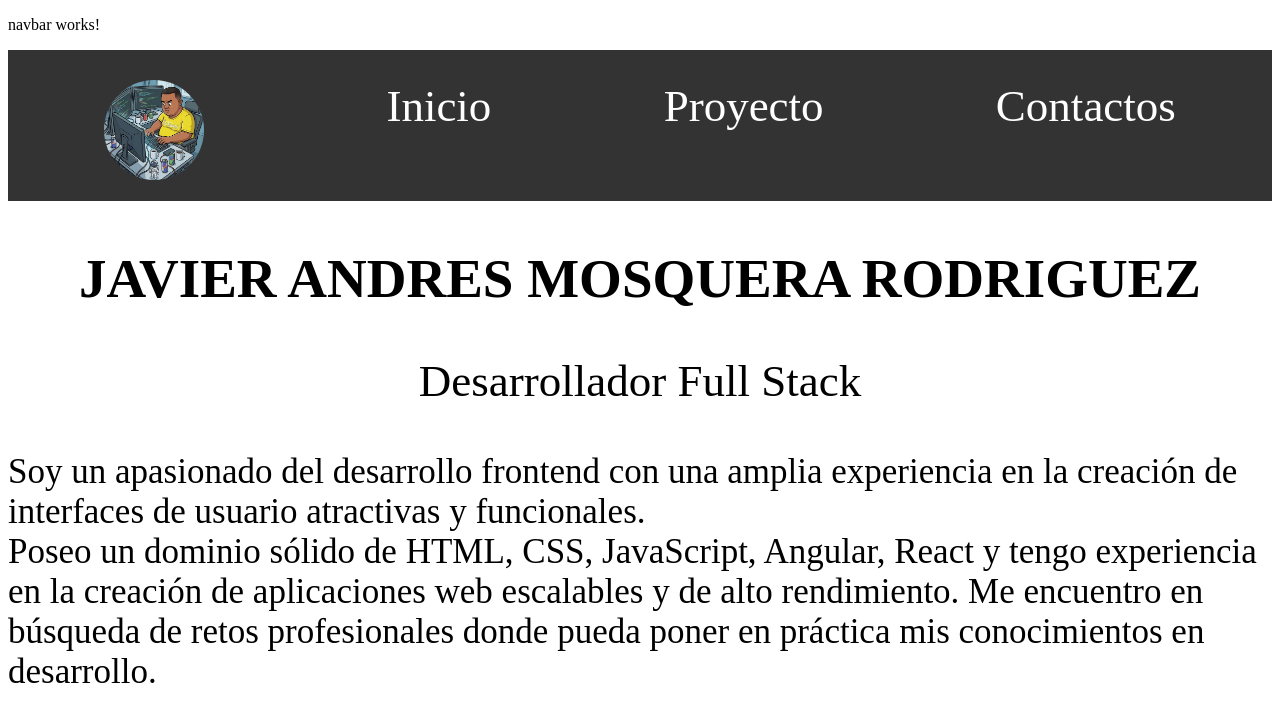
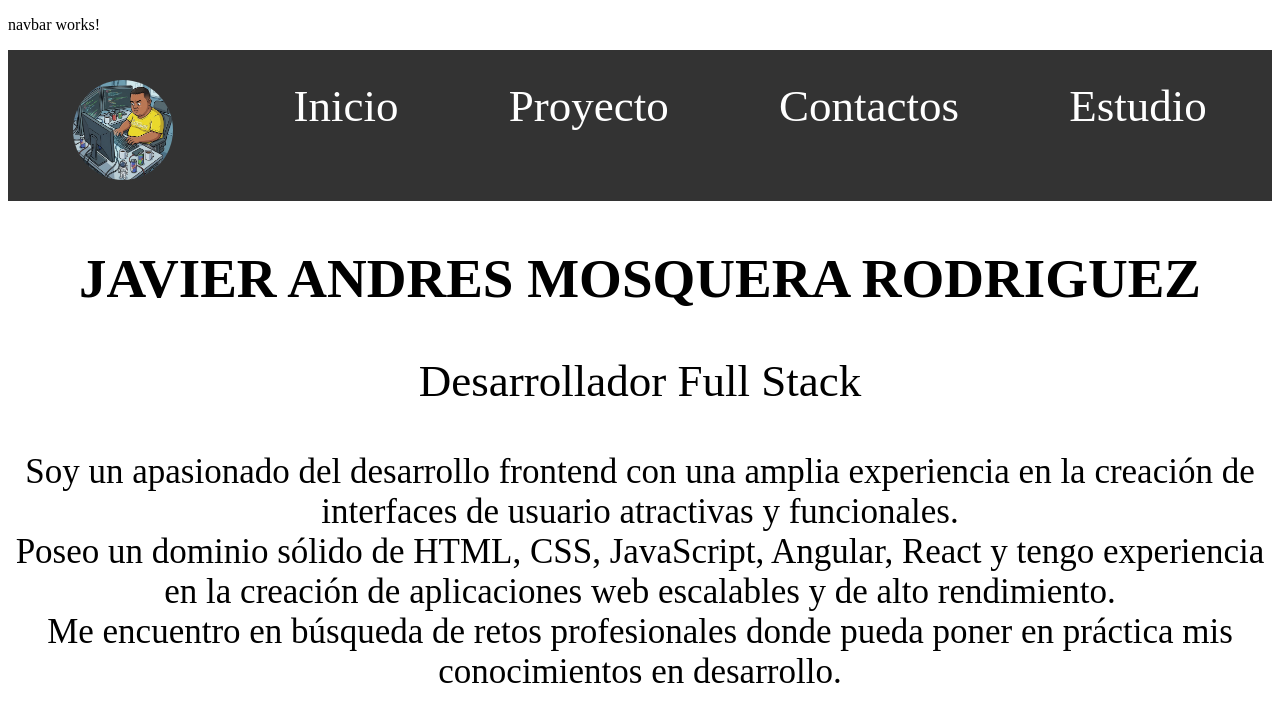
Before and after one commit to AndresMosquera9005/Javier-Mosquera-CV, an Angular app in the folder cvjamr/: page /inicio in a window 1280 px wide. Shown: the top 722 px of the page. Built offline with nearby package versions, Linux system fonts and the light colour scheme.

Commit message:
Se agrego nueva pestaña de estudio

```diff
--- /dev/null
+++ b/cvjamr/src/app/components/estudios/estudios.html
@@ -0,0 +1 @@
+<p>estudios works!</p>
--- a/cvjamr/src/app/components/inicio/inicio.css
+++ b/cvjamr/src/app/components/inicio/inicio.css
@@ -11,4 +11,5 @@
 
 #parrafo{
     font-size: 35px;
+    text-align: center;
 }
--- a/cvjamr/src/app/components/inicio/inicio.html
+++ b/cvjamr/src/app/components/inicio/inicio.html
@@ -3,6 +3,6 @@
 <p id="ultimoEstudio">Desarrollador Full Stack </p>
 <p id="parrafo">
     Soy un apasionado del desarrollo frontend con una amplia experiencia en la creación de interfaces de usuario atractivas y funcionales. <br>
-    Poseo un dominio sólido de HTML, CSS, JavaScript, Angular, React y tengo experiencia en la creación de aplicaciones web escalables y de alto rendimiento.
+    Poseo un dominio sólido de HTML, CSS, JavaScript, Angular, React y tengo experiencia en la creación de aplicaciones web escalables y de alto rendimiento.<br>
     Me encuentro en búsqueda de retos profesionales donde pueda poner en práctica mis conocimientos en desarrollo.
 </p>
--- a/cvjamr/src/app/components/navbar/navbar.html
+++ b/cvjamr/src/app/components/navbar/navbar.html
@@ -5,6 +5,7 @@
     <a routerLink="/" routerLinkActive="active">Inicio</a>
     <a routerLink="/proyecto" routerLinkActive="active">Proyecto</a>
     <a routerLink="/contacto" routerLinkActive="active">Contactos</a>
+    <a routerLink="/estudio" routerLinkActive="active">Estudio</a>
 </nav>
 
 <!-- <app-inicio></app-inicio> -->
```
Also changed, not shown: cvjamr/src/app/components/estudios/estudios.ts (added, +11 -0 lines), cvjamr/src/app/components/estudios/estudios.css (added), 1 other file (tests, documents, lock files or other folders).
